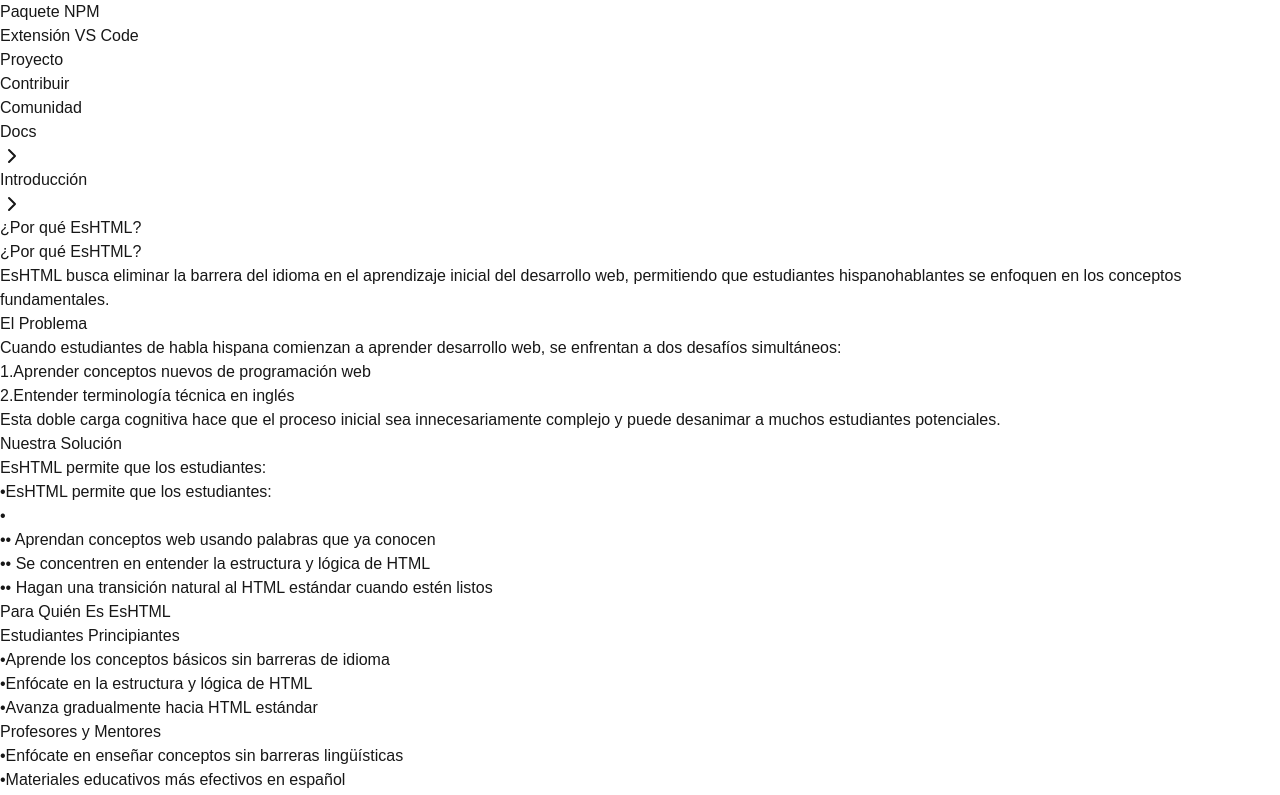
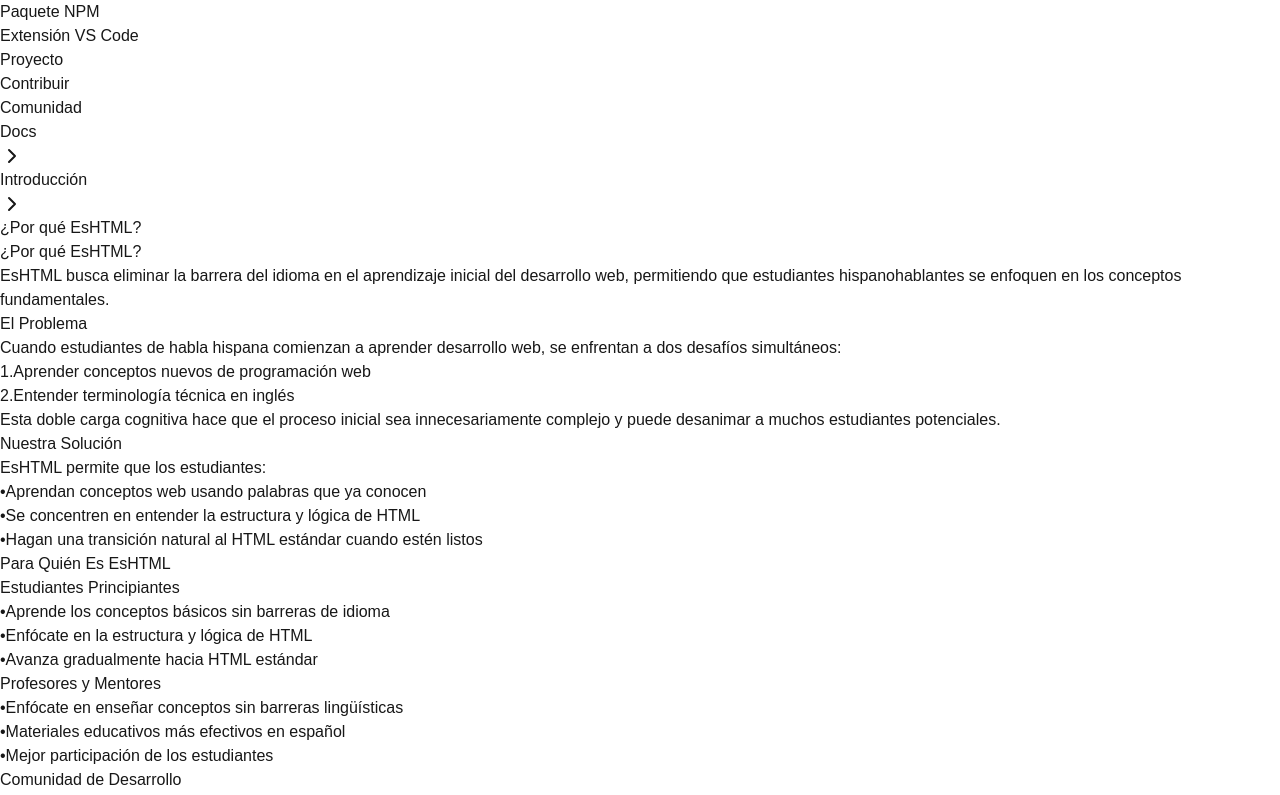
Before and after one commit to jorgoose/eshtml, a Next.js app: page /docs/introduccion/por-que-eshtml in a window 1280 px wide. Shown: the part 414-1209 px from the top of the page. Built offline with nearby package versions, Linux system fonts and the light colour scheme.

Commit message:
feat: simplify description formatting in Nuestra Solución section of PorQueEsHtmlPage

```diff
--- a/src/app/docs/introduccion/por-que-eshtml/page.tsx
+++ b/src/app/docs/introduccion/por-que-eshtml/page.tsx
@@ -18,11 +18,9 @@
   },
   solution: {
     title: 'Nuestra Solución',
-    description: `EsHTML permite que los estudiantes:
-
-    • Aprendan conceptos web usando palabras que ya conocen
-    • Se concentren en entender la estructura y lógica de HTML
-    • Hagan una transición natural al HTML estándar cuando estén listos`
+    description: `Aprendan conceptos web usando palabras que ya conocen
+    Se concentren en entender la estructura y lógica de HTML
+    Hagan una transición natural al HTML estándar cuando estén listos`
   },
   benefits: [
     {
```
